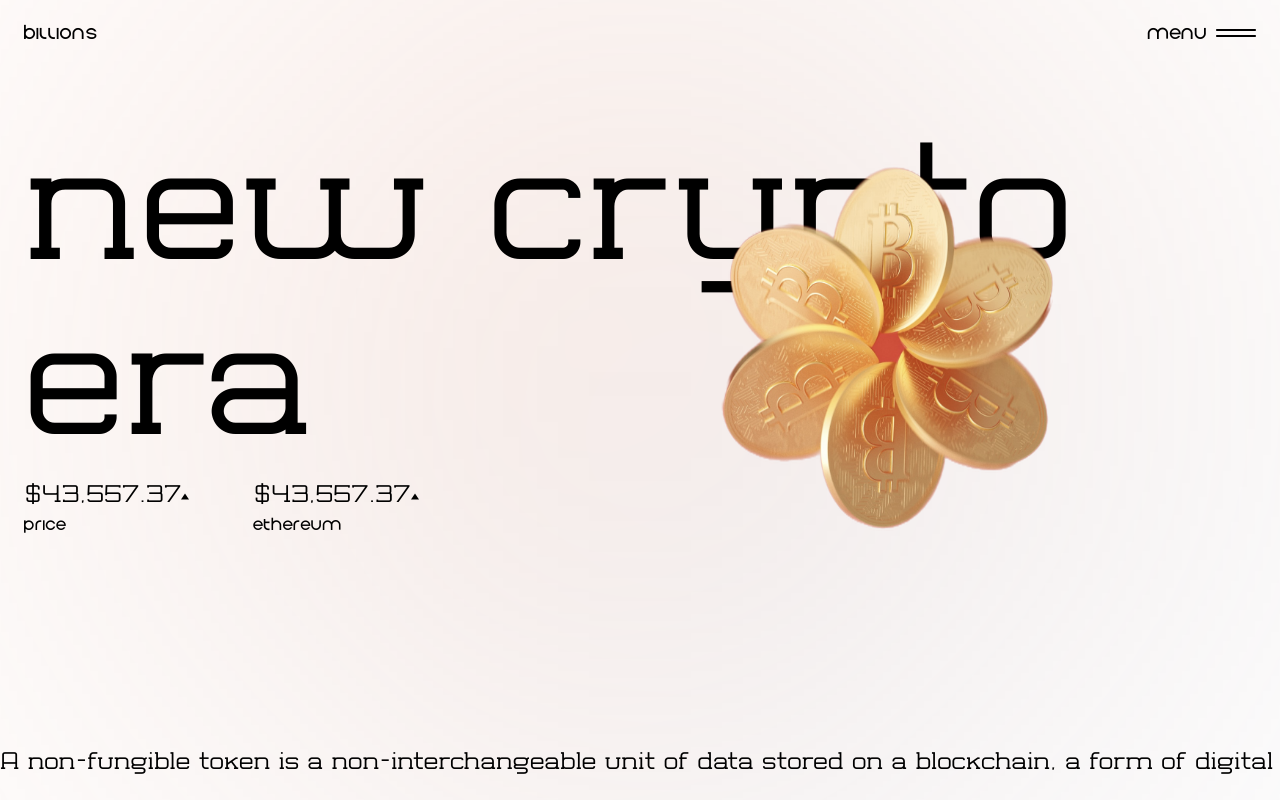
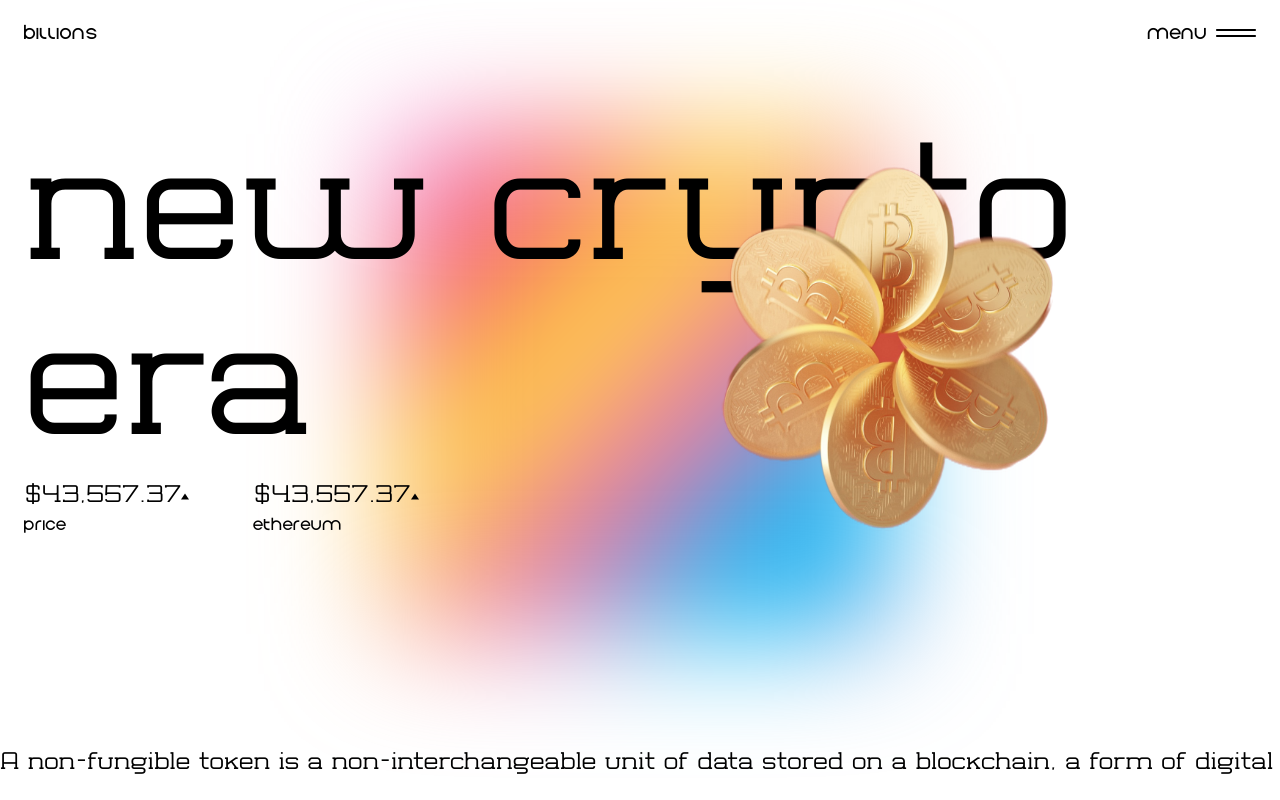
Before and after one commit to Preethi-Dev/Modern-Layout-04, a plain HTML site: page index.html in a window 1280 px wide. Drawn offline with Linux system fonts and the light colour scheme.

Commit message:
add webkit prefix to filter

```diff
--- a/style.css
+++ b/style.css
@@ -98,6 +98,8 @@ img {
     #6f86d6 100%
   );
   filter: blur(360px);
+  -webkit-filter: blur(60px);
+
   z-index: -1;
 }
 footer p {
```
